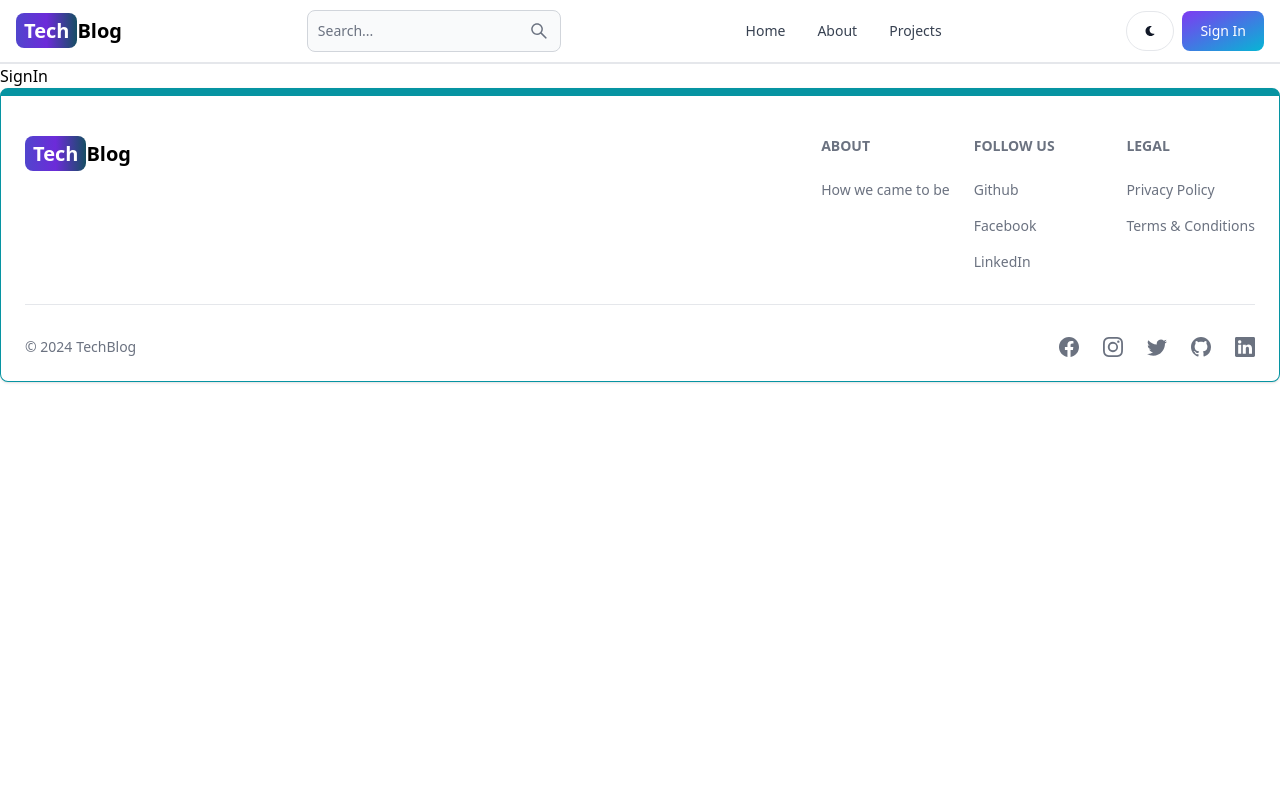
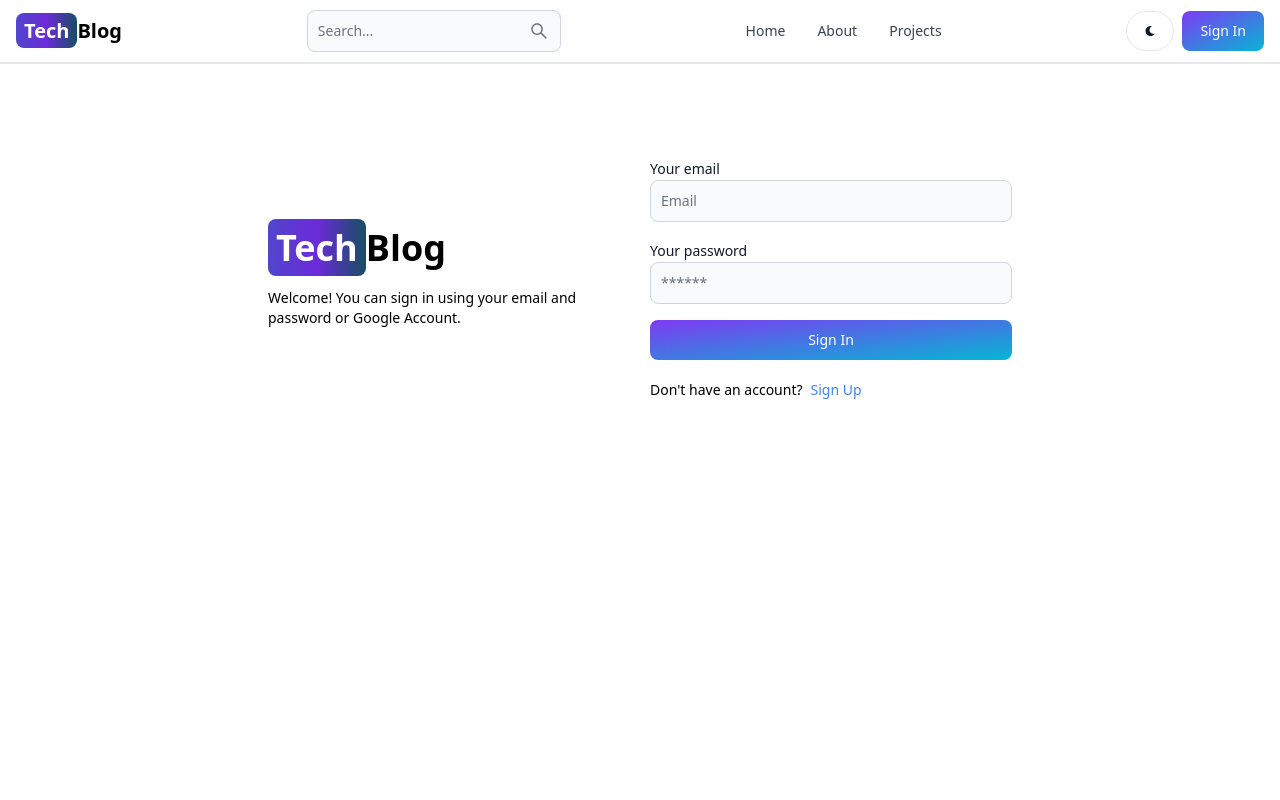
Before and after one commit to diorllunji/TechBlog, a React (Vite) app in the folder client/: page /sign-in in a window 1280 px wide. Shown: the top 800 px of the page. Built offline with nearby package versions, Linux system fonts and the light colour scheme.

Commit message:
Completed Sign In page

```diff
--- a/client/src/pages/SignIn.jsx
+++ b/client/src/pages/SignIn.jsx
@@ -1,7 +1,108 @@
+import { Alert, Button, Label, Spinner, TextInput } from 'flowbite-react'
 import React from 'react'
+import { Link, useNavigate } from 'react-router-dom'
+import { useState, useEffect } from 'react';
 
 export default function SignIn() {
+
+  const [formData,setFormData]=useState();
+  const [errorMessage, setErrorMessage]=useState(null);
+  const [loading, setLoading]=useState(false);
+  const navigate=useNavigate();
+
+  const handleChange=(e)=>{
+    setFormData({...formData, [e.target.id]: e.target.value.trim()});
+  };
+
+  const handleSubmit=async (e)=>{
+    e.preventDefault();
+
+    if(!formData.email||!formData.password){
+      return setErrorMessage('Please fill out all fields');
+    }
+    try{
+      setLoading(true);
+      setErrorMessage(null);
+      const res=await fetch('/api/auth/signin',{
+        method:'POST',
+        headers:{'Content-Type':'application/json'},
+        body: JSON.stringify(formData)
+      });
+      const data=await res.json();
+      if(data.success===false){
+        return setErrorMessage(data.message);
+      }
+      setLoading(false);
+      if(res.ok){
+        navigate('/');
+      }
+    }catch(error){
+      setErrorMessage(error.message);
+      setLoading(false);
+    }
+  }
+
   return (
-    <div>SignIn</div>
+    <div className='min-h-screen mt-20'>
+      <div className="flex p-3 max-w-3xl mx-auto flex-col md:flex-row md:items-center gap-5">
+        {/* left side */}
+        <div className="flex-1">
+        <Link to="/" className='whitespace-nowrap font-bold dark:text-white text-4xl'>
+            <span className='px-2 py-1 bg-gradient-to-r from-indigo-700
+            via-purple-700 to-cyan-900 rounded-lg text-white'>Tech</span>
+            Blog
+        </Link>
+        <p className='text-sm mt-5'>
+        Welcome! You can sign in using your email and password or Google Account.
+        </p>
+        </div>
+        {/*right side*/}
+        <div className="flex-1">
+        <form className='flex flex-col gap-4' onSubmit={handleSubmit}>
+          <div className="">
+            <Label value='Your email'/>
+            <TextInput
+            type='email'
+            placeholder='Email'
+            id='email'
+            onChange={handleChange}
+            />
+          </div>
+          <div className="">
+            <Label value='Your password'/>
+            <TextInput
+            type='password'
+            placeholder='******'
+            id='password'
+            onChange={handleChange}
+            />
+          </div>
+          <Button gradientDuoTone='purpleToBlue' type='submit' disabled={loading}>
+            {
+              loading ? (
+                <>
+                <Spinner size='sm'/>
+                <span className='pl-3'>Loading...</span>
+                </>
+              ) : 'Sign In'
+            }
+          </Button>
+        </form>
+        <div className="flex gap-2 text-sm mt-5">
+          <span>Don't have an account?</span>
+          <Link to='/sign-up' className='text-blue-500'>
+            Sign Up
+          </Link>
+        </div>
+        {
+          errorMessage&&(
+            <Alert className='mt-5' color='failure'>
+              {errorMessage}
+            </Alert>
+          )
+        }
+        </div>
+      </div>
+    </div>
   )
 }
```
